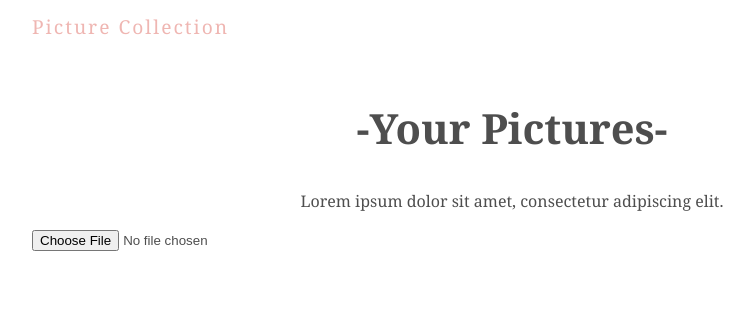
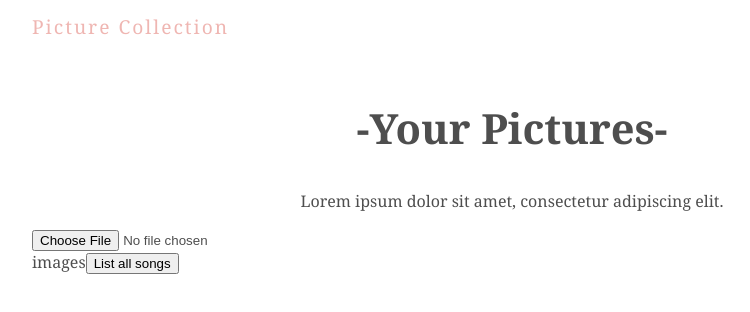
Before and after one commit to yutive/picture-collection, a React (Create React App) app: page / in a window 1280 px wide. Shown: the top 312 px of the page, without its empty margins (128-878 px from the left). Built offline with nearby package versions, Linux system fonts and the light colour scheme.

Commit message:
coded the fetch for the firebasestorage

```diff
--- a/src/App.js
+++ b/src/App.js
@@ -2,11 +2,13 @@ import React from 'react';
 import Title from './components/Title';
 import './index.css';
 import UploadForm from './components/UploadForm';
+import PictureGrid from "./components/PictureGrid";
 
 function App() {return (
         <div className="App">
             <Title/>
             <UploadForm/>
+            <PictureGrid/>
         </div>
     );
 }
--- /dev/null
+++ b/src/components/PictureGrid.js
@@ -0,0 +1,21 @@
+
+import React from "react";
+import {getAllImages2} from "./downlaodPics";
+
+const PictureGrid = () => {
+    const [allUrls, setUrls] = React.useState([])
+    const handleClick = () => getAllImages2().then(urls => setUrls(urls))
+
+    return (
+        <div className="img-grid">
+            images
+            <button onClick={handleClick}>
+                List all songs
+            </button>
+
+            {allUrls.map(url => <img key={url} src={url} alt={url} />)}
+        </div>
+    )
+}
+
+export default PictureGrid;
--- /dev/null
+++ b/src/components/downlaodPics.js
@@ -0,0 +1,38 @@
+
+import { getStorage, ref, listAll, getDownloadURL } from "firebase/storage";
+
+const storage = getStorage();
+
+// Create a reference under which you want to list
+const listRef = ref(storage, 'gs://pic-collection-f4772.appspot.com/');
+
+
+// Find all the prefixes and items.
+function getAllImages() {
+    listAll(listRef).then((res) => {
+
+        res.prefixes.forEach((folderRef) => {
+            // All the prefixes under listRef.
+            // You may call listAll() recursively on them.
+        });
+        console.log(res)
+        res.items.map((itemRef) => {
+
+            return getDownloadURL(itemRef).then(url => {
+                console.log("url: ", url);
+            })
+            // All the items under listRef.
+        });
+    }).catch((error) => {
+        console.log(error);
+        // Uh-oh, an error occurred!
+    });
+}
+
+async function getAllImages2() {
+    const res = await listAll(listRef)
+
+    return await Promise.all(res.items.map(async (itemRef) => await getDownloadURL(itemRef)))
+}
+
+export {storage,getAllImages2}
--- a/src/firebase/config.js
+++ b/src/firebase/config.js
@@ -3,7 +3,7 @@
 // Import the functions you need from the SDKs you need
 
 import {initializeApp} from "firebase/app"
-import {getStorage} from "firebase/storage";
+import {getStorage, ref, listAll} from "firebase/storage";
 import {getFirestore} from "firebase/firestore";
 
 
@@ -37,8 +37,9 @@ const app = initializeApp(firebaseConfig);
 
 const storage = getStorage(app);
 
+const firestore = getFirestore(app);
 
-const firestore = getFirestore(app);
+//test list
 
 
 export {
```
